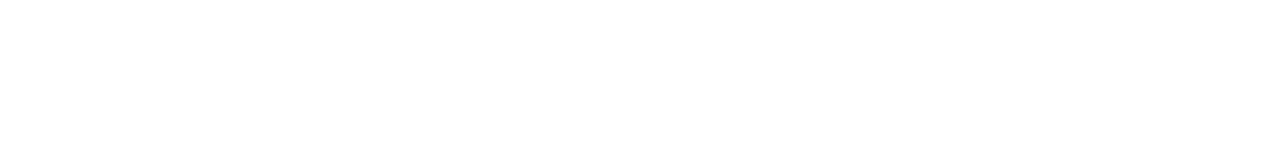
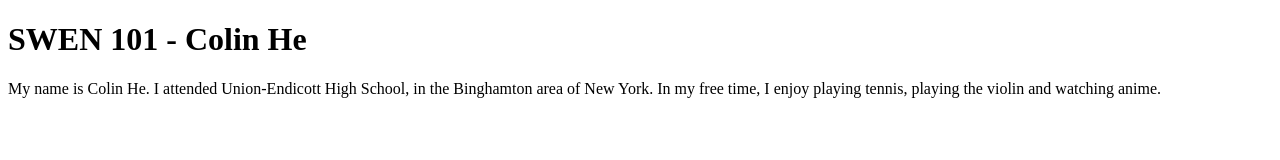
Before and after one commit to ColinGHe/ColinGHe.github.io, a plain HTML site: page index.html in a window 1280 px wide. Drawn offline with Linux system fonts and the light colour scheme.

Commit message:
Added first paragraph

```diff
--- a/index.html
+++ b/index.html
@@ -3,4 +3,10 @@
     <head>
         <title>GitHub IO Introduction</title>
     </head>
+    <body>
+        <h1>SWEN 101 - Colin He</h1>
+        <p>My name is Colin He. I attended Union-Endicott High School, in the Binghamton area of New York.
+            In my free time, I enjoy playing tennis, playing the violin and watching anime.
+        </p>
+    </body>
 </html>
```
